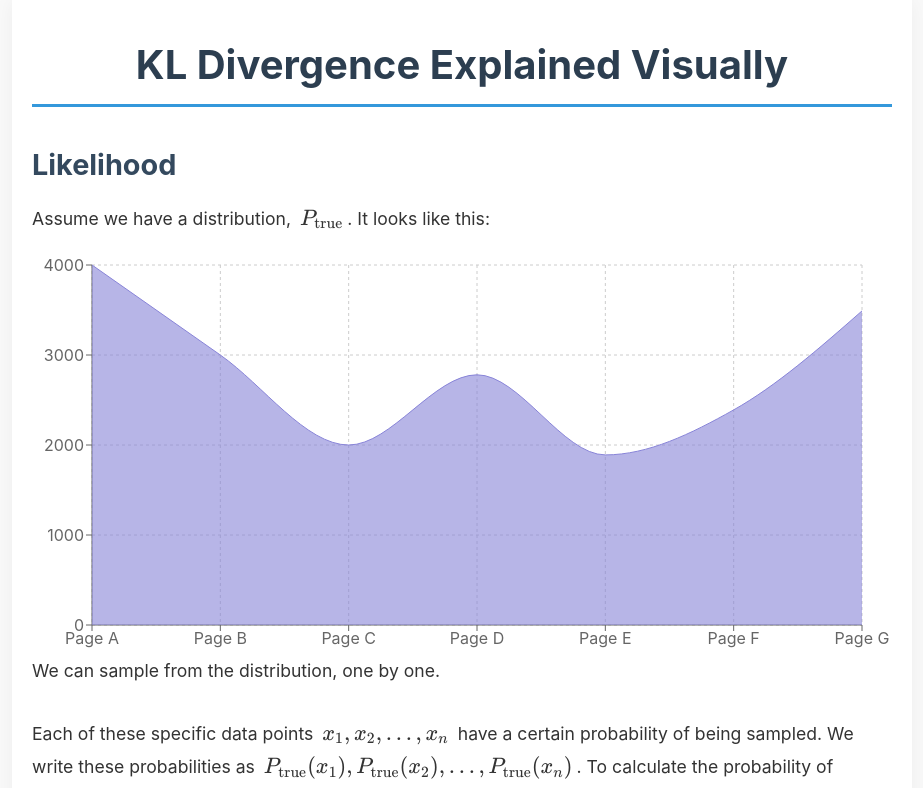
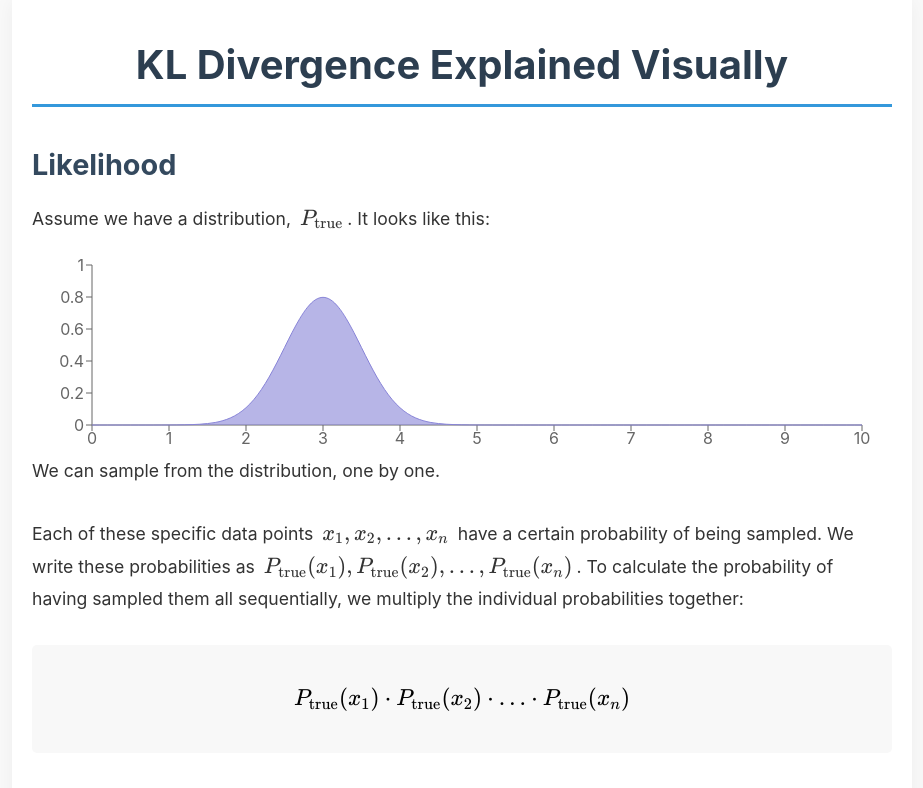
Before and after one commit to carsonkui/kl-divergence-article, a React (Create React App) app: page / in a window 1280 px wide. Shown: the top 788 px of the page, without its empty margins (178-1101 px from the left). Built offline with nearby package versions, Linux system fonts and the light colour scheme.

Commit message:
make first graph nicer

```diff
--- a/src/graphs/TrueDistribution.js
+++ b/src/graphs/TrueDistribution.js
@@ -1,54 +1,31 @@
 import React from 'react';
 import { AreaChart, Area, XAxis, YAxis, CartesianGrid, Tooltip, ResponsiveContainer } from 'recharts';
 
-const data = [
-  {
-    name: 'Page A',
-    uv: 4000,
-    pv: 2400,
-    amt: 2400,
-  },
-  {
-    name: 'Page B',
-    uv: 3000,
-    pv: 1398,
-    amt: 2210,
-  },
-  {
-    name: 'Page C',
-    uv: 2000,
-    pv: 9800,
-    amt: 2290,
-  },
-  {
-    name: 'Page D',
-    uv: 2780,
-    pv: 3908,
-    amt: 2000,
-  },
-  {
-    name: 'Page E',
-    uv: 1890,
-    pv: 4800,
-    amt: 2181,
-  },
-  {
-    name: 'Page F',
-    uv: 2390,
-    pv: 3800,
-    amt: 2500,
-  },
-  {
-    name: 'Page G',
-    uv: 3490,
-    pv: 4300,
-    amt: 2100,
-  },
-];
+// Generate Gaussian distribution data
+const generateGaussianData = (mean, std, xMin, xMax, numPoints) => {
+  const data = [];
+  const step = (xMax - xMin) / numPoints;
+
+  for (let i = 0; i <= numPoints; i++) {
+    const x = xMin + i * step;
+    // Gaussian PDF formula
+    const y = (1 / (std * Math.sqrt(2 * Math.PI))) *
+              Math.exp(-0.5 * Math.pow((x - mean) / std, 2));
+
+    data.push({
+      x: parseFloat(x.toFixed(2)),
+      probability: parseFloat(y.toFixed(4))
+    });
+  }
+
+  return data;
+};
+
+const data = generateGaussianData(3, 0.5, 0, 10, 100);
 
 const TrueDistribution = () => {
   return (
-    <ResponsiveContainer width="100%" height={400}>
+    <ResponsiveContainer width="100%" height={200}>
       <AreaChart
         width={500}
         height={400}
@@ -60,11 +37,17 @@ const TrueDistribution = () => {
           bottom: 0,
         }}
       >
-        <CartesianGrid strokeDasharray="3 3" />
-        <XAxis dataKey="name" />
-        <YAxis />
+        <XAxis
+          dataKey="x"
+          domain={[0, 10]}
+          ticks={[0, 1, 2, 3, 4, 5, 6, 7, 8, 9, 10]}
+        />
+        <YAxis
+          domain={[0, 1]}
+          ticks={[0, 0.2, 0.4, 0.6, 0.8, 1.0]}
+        />
         <Tooltip />
-        <Area type="monotone" dataKey="uv" stroke="#8884d8" fill="#8884d8" />
+        <Area type="monotone" dataKey="probability" stroke="#8884d8" fill="#8884d8" />
       </AreaChart>
     </ResponsiveContainer>
   );
```
